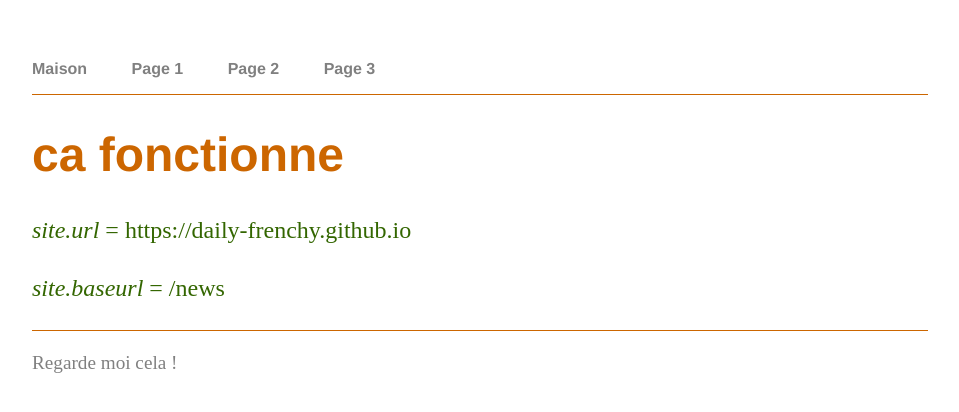
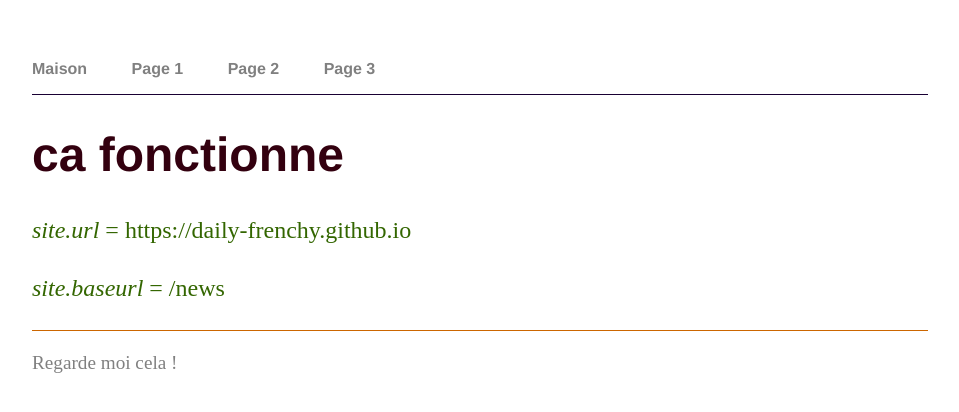
Before and after one commit to daily-frenchy/news, a Jekyll site: the page built from index.html, in a window 1280 px wide. Shown: the top 412 px of the page, without its empty margins (160-1119 px from the left). Built offline with Jekyll 4.4.1, drawn with Linux system fonts in a browser that asks for light colours.

Commit message:
Update main.css

```diff
--- a/css/main.css
+++ b/css/main.css
@@ -3,7 +3,8 @@ body {
     width: 70%;
 }
 nav {
-    border-bottom: 1px solid #cc6600;
+    border-bottom: 1px solid #190033
+;
 }
 nav ul {
     font-family:'Helvetica', 'Arial', 'Sans-Serif';
@@ -29,7 +30,7 @@ a:hover {
 h1 {
     font-size: 3em;
     font-family:'Helvetica', 'Arial', 'Sans-Serif';
-	color:#cc6600;
+	color:#33000f;
 }
 p {
     font-size: 1.5em;
```
